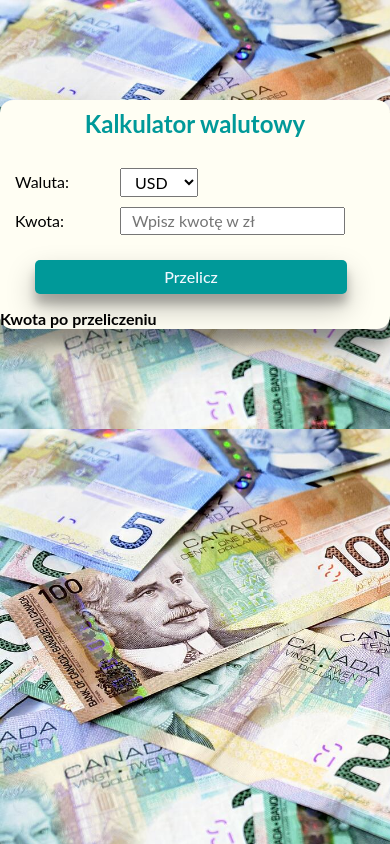
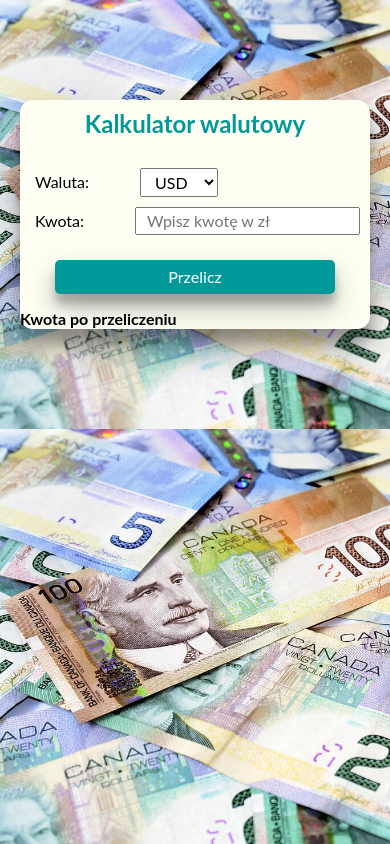
Before and after one commit to ursmal1948/currency-converter-react, a React (Create React App) app: page / in a window 390 px wide. Built offline with nearby package versions, Linux system fonts and the light colour scheme.

Commit message:
added media query to container

```diff
--- a/src/Container/style.css
+++ b/src/Container/style.css
@@ -3,7 +3,13 @@
   width: 100%;
   max-width: 500px;
   border: none;
-  background-color:#fffef3;
+  background-color: #fffef3;
   border-radius: 13px;
   box-shadow: rgba(0, 0, 0, 0.3) 0px 19px 38px, rgba(0, 0, 0, 0.22) 0px 15px 12px;
 }
+
+@media(max-width:767px) {
+  .container {
+    max-width: 350px;
+  }
+}
```
